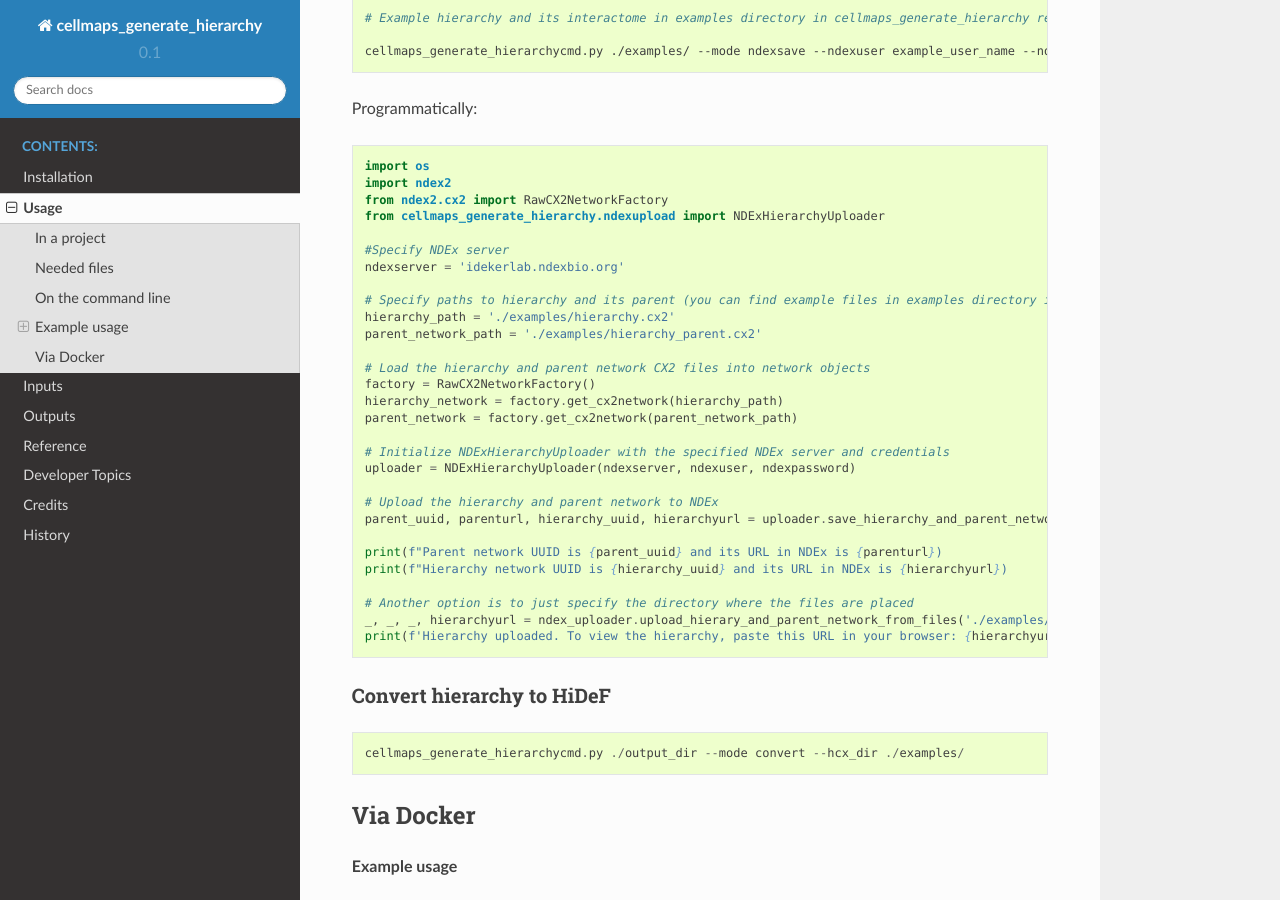
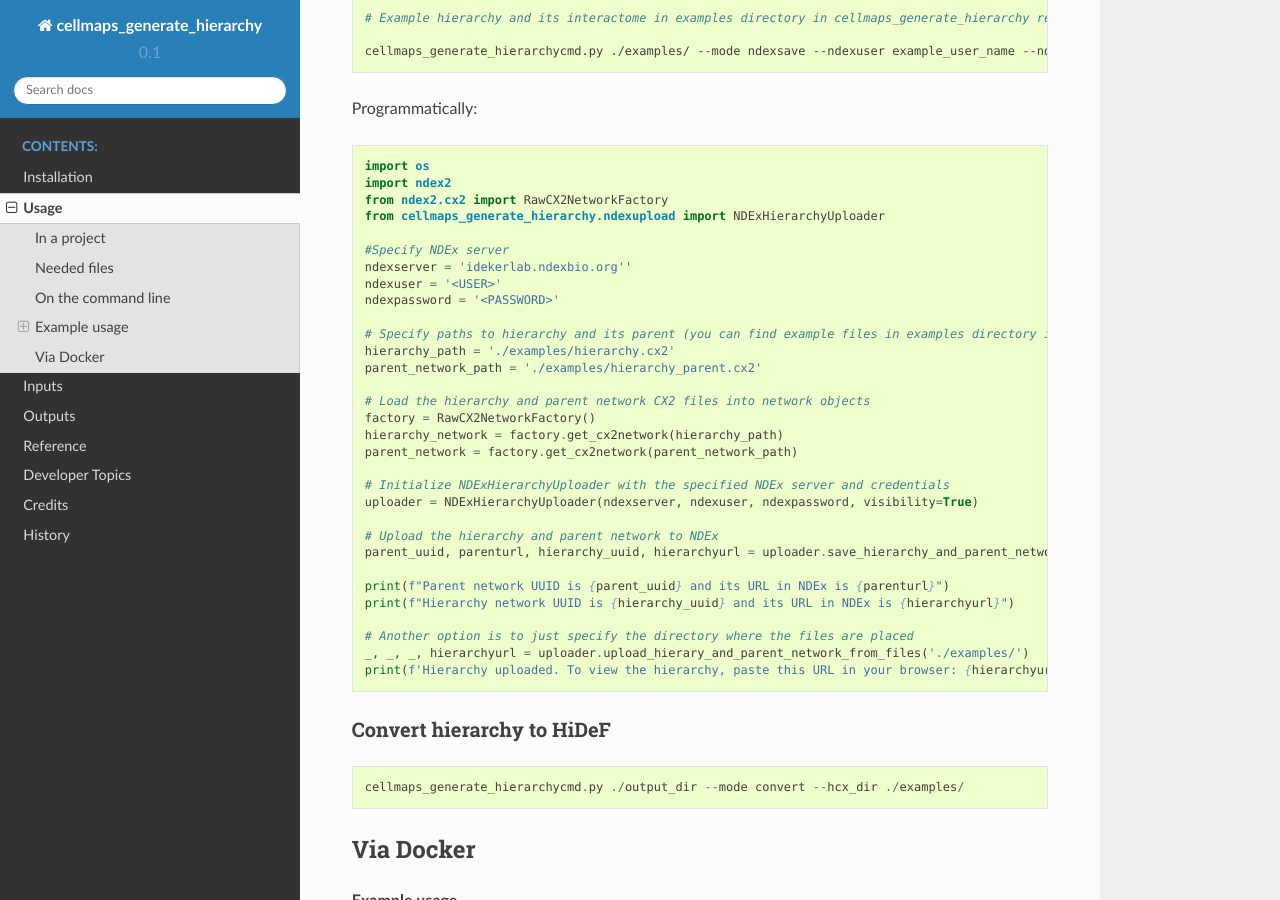
Before and after one commit to idekerlab/cellmaps_generate_hierarchy, a Sphinx documentation site: the page built from docs/usage.rst, in a window 1280 px wide and 900 px high, scrolled down 3879 px. Built offline with Sphinx 7.4.7 and the Read the Docs theme 2.0.0, drawn with Linux system fonts in a browser that asks for light colours; pages that are not in the unit, such as notebooks, are missing from menus.

Commit message:
Fix typos in documentation

```diff
--- a/docs/usage.rst
+++ b/docs/usage.rst
@@ -171,7 +171,9 @@ Programmatically:
     from cellmaps_generate_hierarchy.ndexupload import NDExHierarchyUploader
 
     #Specify NDEx server
-    ndexserver = 'idekerlab.ndexbio.org'
+    ndexserver = 'idekerlab.ndexbio.org''
+    ndexuser = '<USER>'
+    ndexpassword = '<PASSWORD>'
 
     # Specify paths to hierarchy and its parent (you can find example files in examples directory in cellmaps_generate_hierarchy_repo)
     hierarchy_path = './examples/hierarchy.cx2'
@@ -183,16 +185,16 @@ Programmatically:
     parent_network = factory.get_cx2network(parent_network_path)
 
     # Initialize NDExHierarchyUploader with the specified NDEx server and credentials
-    uploader = NDExHierarchyUploader(ndexserver, ndexuser, ndexpassword)
+    uploader = NDExHierarchyUploader(ndexserver, ndexuser, ndexpassword, visibility=True)
 
     # Upload the hierarchy and parent network to NDEx
     parent_uuid, parenturl, hierarchy_uuid, hierarchyurl = uploader.save_hierarchy_and_parent_network(hierarchy_network, parent_network)
 
-    print(f"Parent network UUID is {parent_uuid} and its URL in NDEx is {parenturl})
-    print(f"Hierarchy network UUID is {hierarchy_uuid} and its URL in NDEx is {hierarchyurl})
+    print(f"Parent network UUID is {parent_uuid} and its URL in NDEx is {parenturl}")
+    print(f"Hierarchy network UUID is {hierarchy_uuid} and its URL in NDEx is {hierarchyurl}")
 
     # Another option is to just specify the directory where the files are placed
-    _, _, _, hierarchyurl = ndex_uploader.upload_hierary_and_parent_network_from_files('./examples/')
+    _, _, _, hierarchyurl = uploader.upload_hierary_and_parent_network_from_files('./examples/')
     print(f'Hierarchy uploaded. To view the hierarchy, paste this URL in your browser: {hierarchyurl}')
 
 Convert hierarchy to HiDeF
```
